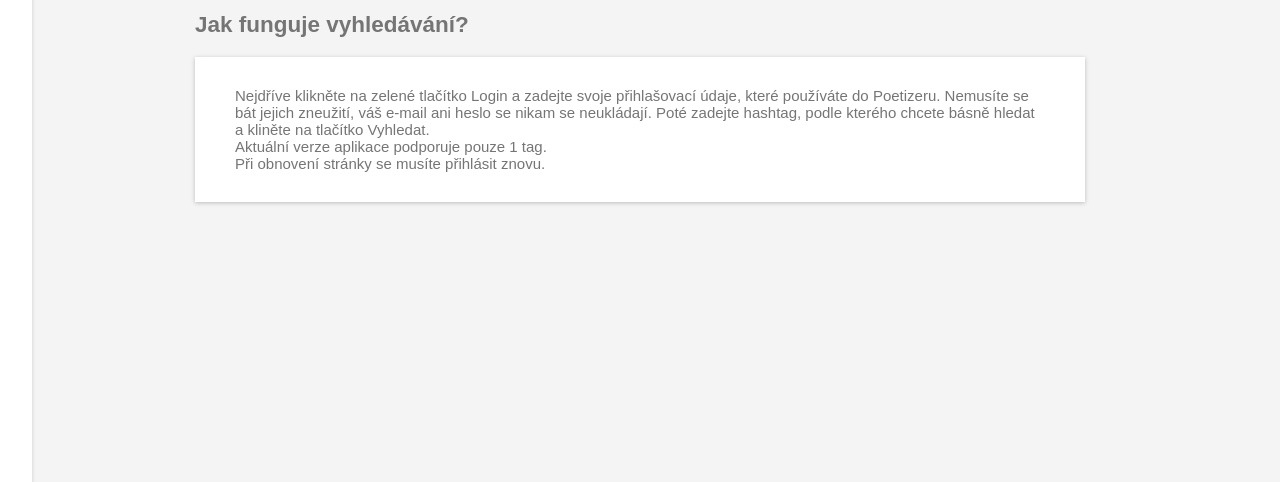
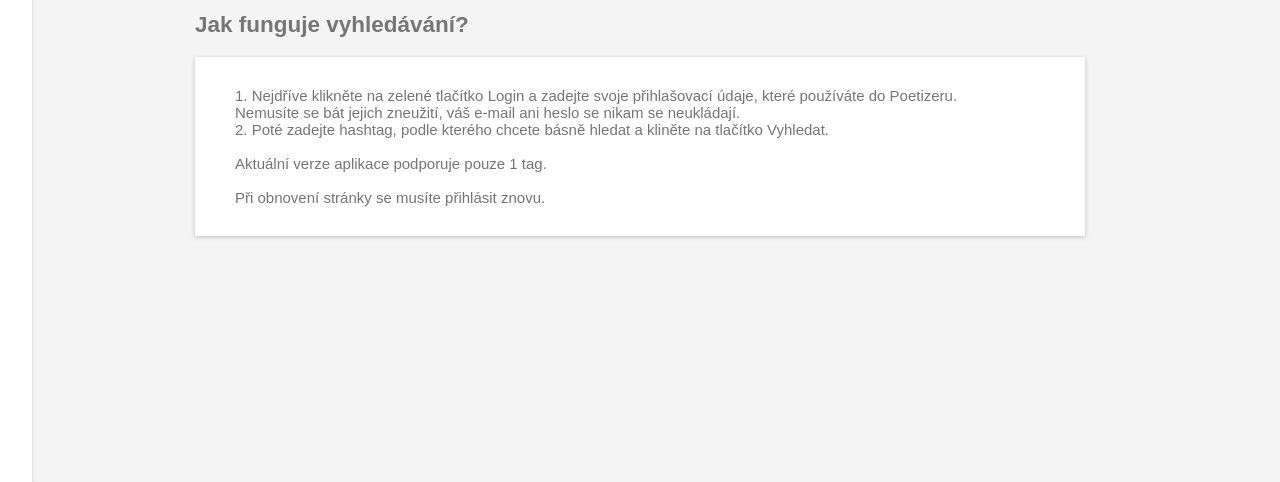
Before and after one commit to dvojitywendy/poetizer-app, a plain HTML site: page index.html in a window 1280 px wide. Shown: the part 318-800 px from the top of the page. Drawn offline with Linux system fonts and the light colour scheme; a web font is replaced by a local one.

Commit message:
adding breaklines into default text

```diff
--- a/index.html
+++ b/index.html
@@ -3413,11 +3413,11 @@
           </div>
           <main class="centered-bottom" id="main" role="main" tabindex="-1">
             <h2>Jak funguje vyhledávání?</h2>
-            <article>Nejdříve klikněte na zelené tlačítko Login a zadejte svoje přihlašovací údaje, které používáte do Poetizeru. Nemusíte se bát jejich zneužití, váš e-mail ani heslo se nikam se neukládají.
-              Poté zadejte hashtag, podle kterého chcete básně hledat a kliněte na tlačítko Vyhledat.
-              <br/>
+            <article>1. Nejdříve klikněte na zelené tlačítko Login a zadejte svoje přihlašovací údaje, které používáte do Poetizeru.<br/>Nemusíte se bát jejich zneužití, váš e-mail ani heslo se nikam se neukládají.<br/>
+              2. Poté zadejte hashtag, podle kterého chcete básně hledat a kliněte na tlačítko Vyhledat.
+              <br/><br/>
               Aktuální verze aplikace podporuje pouze 1 tag.
-              <br/>
+              <br/><br/>
               Při obnovení stránky se musíte přihlásit znovu.</article>
           </main>
         </div>
```
